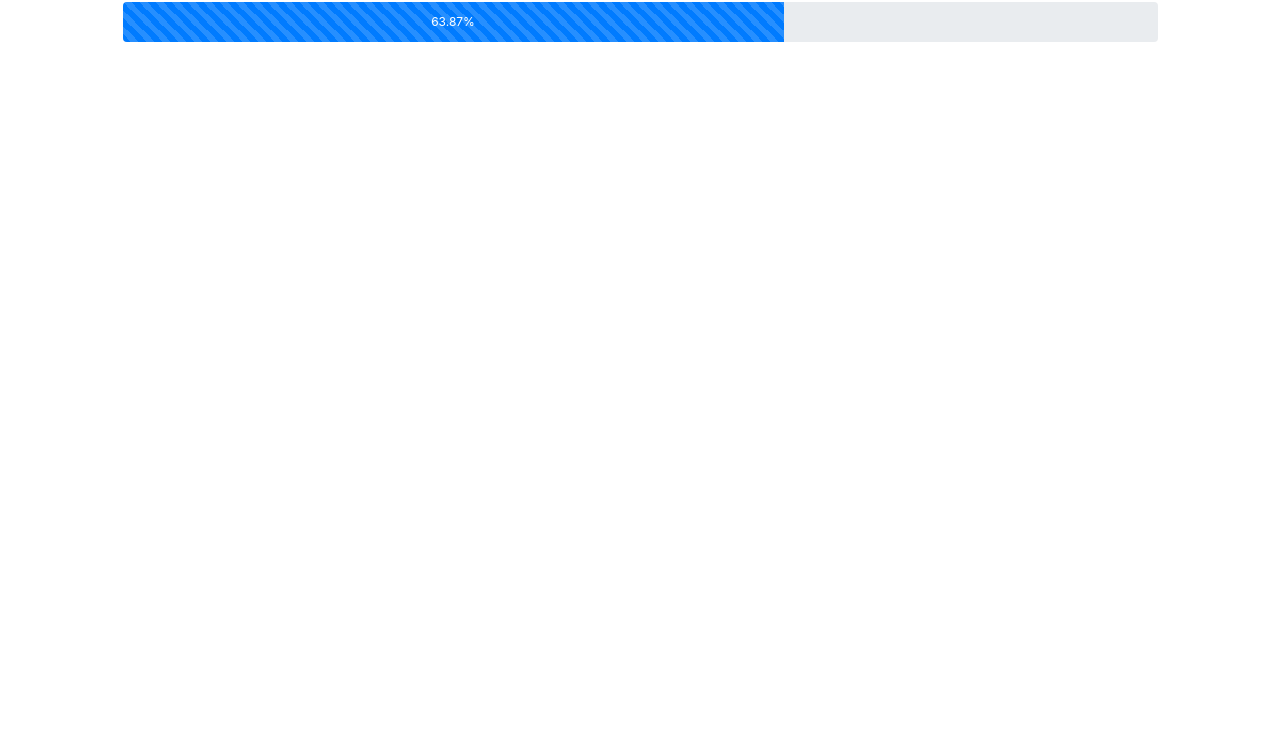
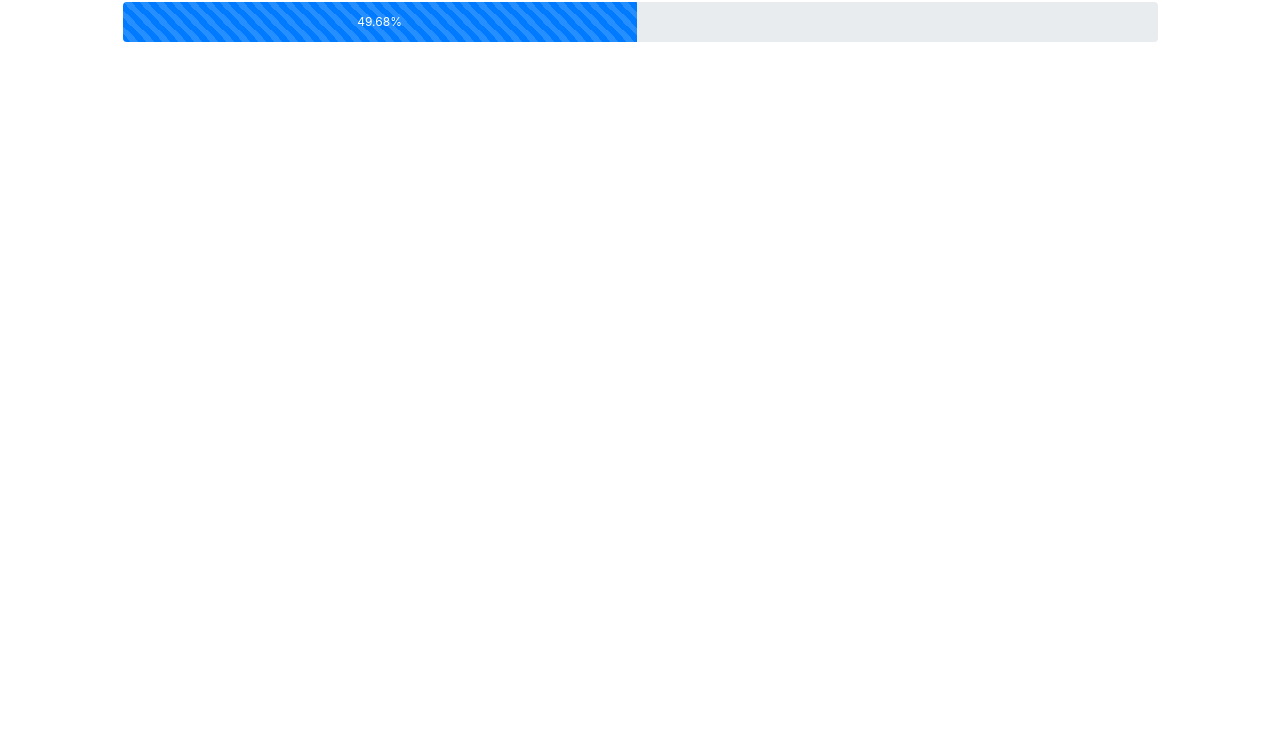
Before and after one commit to rpa-god/pag-002, a plain HTML site: page index.html in a window 1280 px wide. Shown: the part 70-800 px from the top of the page. Drawn offline with nearby package versions, Linux system fonts and the light colour scheme.

Commit message:
title dates

```diff
--- a/index.html
+++ b/index.html
@@ -2,7 +2,7 @@
 <html>
 <head>
   <meta charset="utf-8" />
-  <title>¿Cómo va timbres?</title>
+  <title>¿Cómo va liquidaciones?</title>
   <meta name="viewport" content="width=device-width, initial-scale=1, shrink-to-fit=no">
   <link rel="stylesheet" href="https://maxcdn.bootstrapcdn.com/bootstrap/4.0.0-beta.2/css/bootstrap.min.css" integrity="sha384-PsH8R72JQ3SOdhVi3uxftmaW6Vc51MKb0q5P2rRUpPvrszuE4W1povHYgTpBfshb" crossorigin="anonymous">
 </head>
@@ -37,7 +37,7 @@
   <script>
     $(function() {
       var start_date = new Date(2019, 01, 25, 8, 0, 0, 0);
-      var end_date = new Date(2019, 03, 15, 8, 0, 0, 0)
+      var end_date = new Date(2019, 03, 29, 8, 0, 0, 0)
       var current_date = new Date(Date.now());
       var current_progress = 0;
 
```
